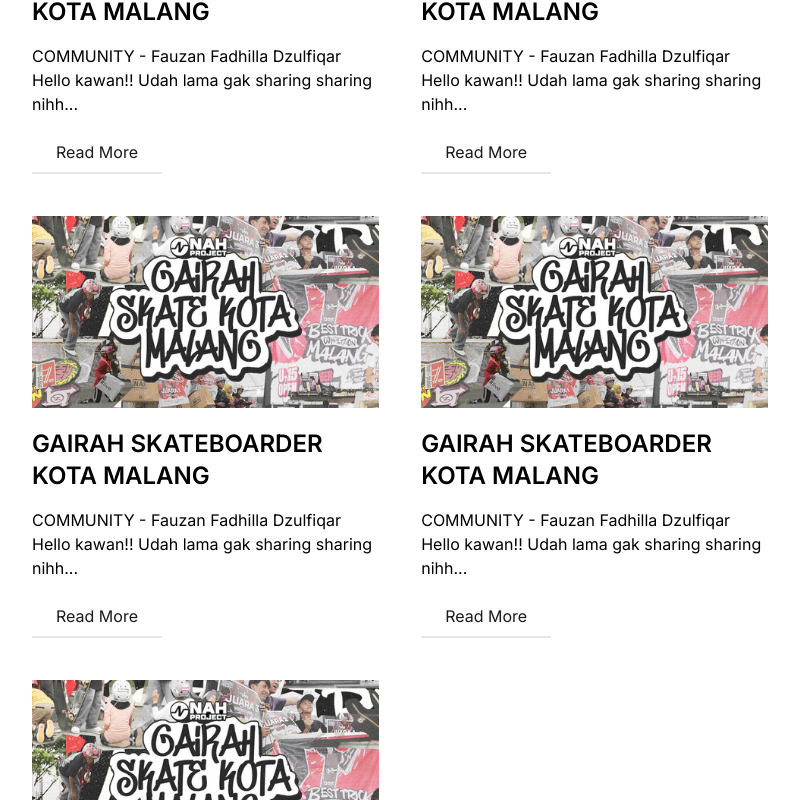
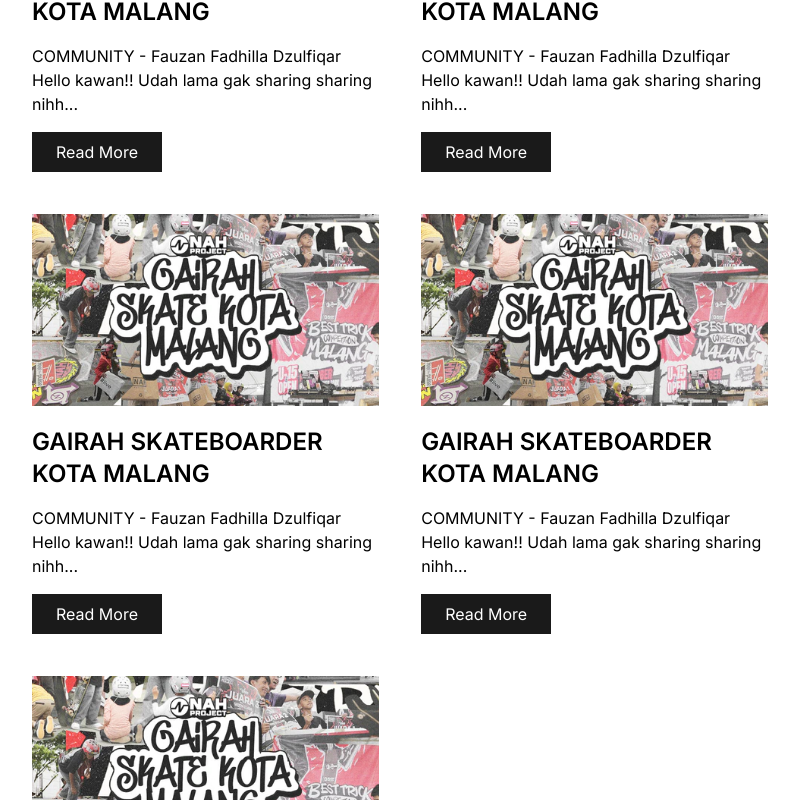
Before and after one commit to hengkianggia/nah-project, a Next.js app: page /blogs/jurnal in a window 1280 px wide. Shown: the part 940-1740 px from the top of the page, without its empty margins (48-847 px from the left). Built offline with nearby package versions, Linux system fonts and the light colour scheme.

Commit message:
fixing some button feature

```diff
--- a/src/components/UI/Button.js
+++ b/src/components/UI/Button.js
@@ -3,9 +3,14 @@ import React from "react";
 
 const Button = ({ className, text, link, onClick }) => {
   return (
-    <button className={`px-6 py-2 ${className}`} onClick={onClick ? onClick : ''}>
-      <Link href={link ? link : ""}>{text}</Link>
-    </button>
+    <div className="group">
+      <button
+        className={`px-6 py-2 group-hover:animate-bounce transition-all ${className}`}
+        onClick={onClick ? onClick : ""}
+      >
+        <Link href={link ? link : ""}>{text}</Link>
+      </button>
+    </div>
   );
 };
 
--- a/src/components/jurnal/JurnalList.js
+++ b/src/components/jurnal/JurnalList.js
@@ -60,7 +60,7 @@ const ListItemJurnal = ({ image, button, title, desc, link }) => {
         <Link href={link ? link : ""}>
           <Image
             src={image}
-            width={300}
+            width={500}
             height={300}
             className="w-full h-48 object-cover object-center hover:scale-125 transition-all duration-[5s]"
           />
@@ -74,7 +74,7 @@ const ListItemJurnal = ({ image, button, title, desc, link }) => {
         <p>{desc}</p>
         <Button
           text={button}
-          className={"text-blackgrey border-b-2 px-0"}
+          className={"text-white bg-blackgrey"}
           link={link}
         />
       </span>
```
